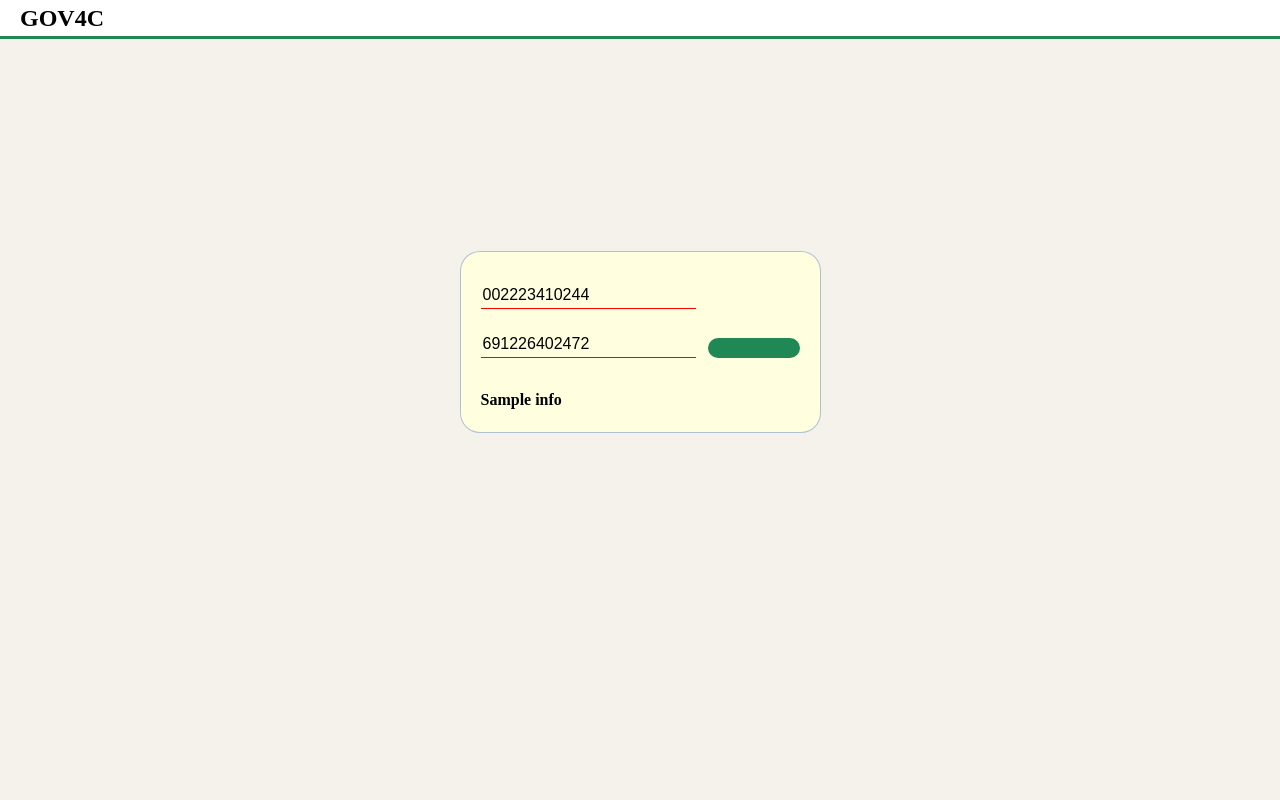
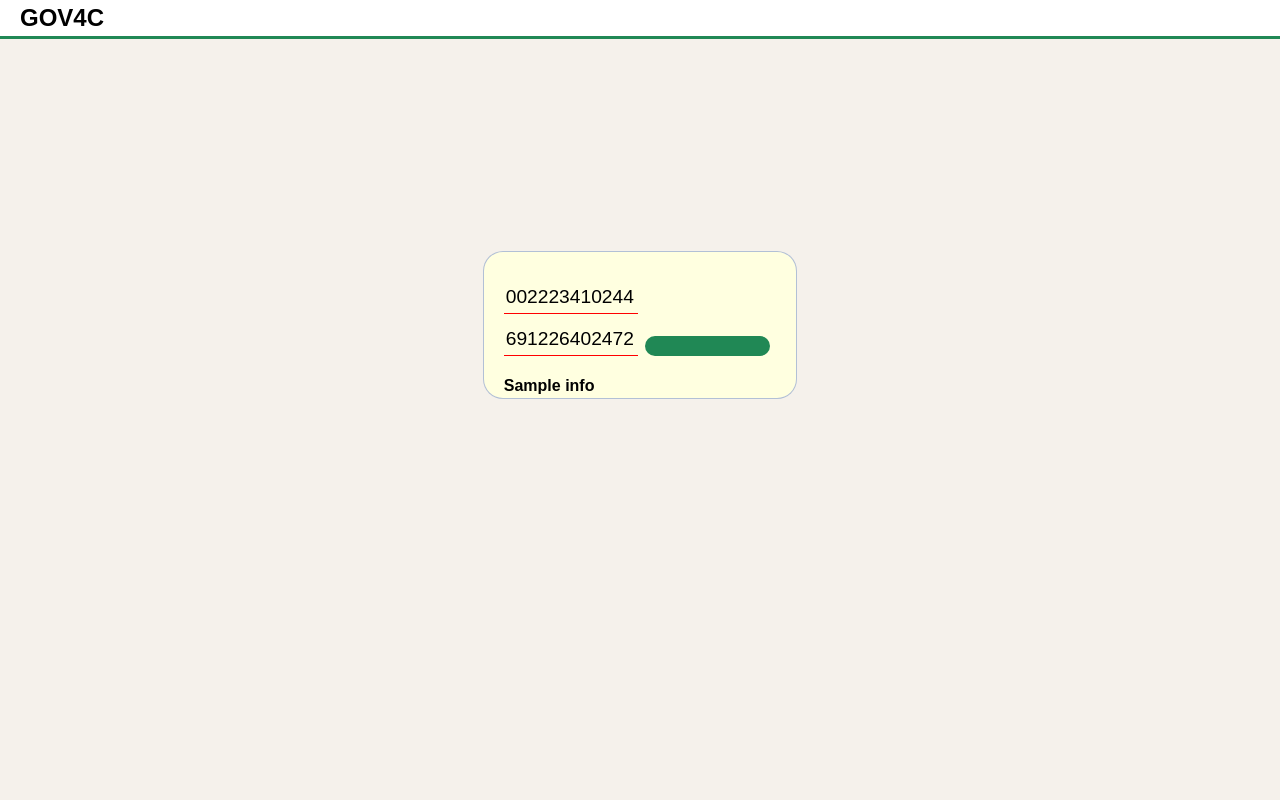
Before and after one commit to Shamil-G/Delivery, a Python web app: template templates/index.html in a window 1280 px wide. Run offline with Jinja, Linux system fonts and the light colour scheme; the template is opened without the code that fills it: most values are stand-ins (such as "Sample title", 1, 10 or a date in 2020).

Commit message:
OPTIMIZED MAIN.CSS. USE GRID vice FLEX. REMOVE function view_new_mykhat

```diff
--- a/app_config.py
+++ b/app_config.py
@@ -30,7 +30,7 @@ debug = True
 trace_malloc = False
 language = 'ru'
 src_lang = 'file'
-myKHAT_host = "http://express.gov4c.kz/mykhat"
+myKHAT_host = "http://express.gov4c.kz"
 YANDEX_host = 'https://express.insol.kz/svcapi/api/IntegrationMvc/CallbackV2'
 
 
--- a/static/styles/main.css
+++ b/static/styles/main.css
@@ -10,7 +10,7 @@ html, body {
     /*color: var(--base-color-text);*/
     text-align: left;
     /*font-family: Calibri, sans-serif;*/
-    /*font-family: 'Raleway', sans-serif;*/
+    font-family: 'Raleway', sans-serif;
     background-repeat: no-repeat;
     position: relative;
     background-color: #F5F1EB;
@@ -32,96 +32,48 @@ header {
 }
 .main-page {
   padding: 15% 0;
-    height: 100%;
+  height: 100%;
   display: flex; /*Для выравнивания заголовка по центру*/
-  /*display: block;*/
-  /*margin: 0;*/
-  /*height: 280px;*/
   justify-content: center;
   align-items: center; /*Для выравнивания заголовка по центру*/
-  /*grid-area: article_login;  !* задаем имя элемента *!*/
-  /*  width: 100%;*/
-  /*  padding-right: 15px;*/
-  /*  padding-left: 15px;*/
-  /*  margin-right: auto;*/
-  /*  margin-left: auto;*/
 }
-
-.container{
-    display: flex;
-    width: 100%;
-    height: 100%;
-    top: 0;
-    left: 0;
-    overflow: auto;
-    padding-right: 15px;
-    padding-left: 15px;
-    margin-right: auto;
-    margin-left: auto;
-    justify-content: center
+.float_left{
+    float: left;
 }
-.row {
-    /*display: flex;*/
-    /*flex-wrap: wrap;*/
-    /*margin: auto;*/
+.float_right{
+    float: right;
 }
-.main-page-text {
-
-}
-.div_comment{
-    /*position: relative;*/
-    width: 40%;
-    padding-right: 15px;
-    padding-left: 15px;
-    margin-left: 10%;
-    color: #208855;
-}
-.div_comment h1{
-    font-size: 24px;
-    text-align: left;
-    /*line-height: 160%;*/
-    margin-bottom: 8px;
-    color: #208855;
-}
-.div_comment p{
-    font-size: 16px;
-    color: #333333;
-    margin: 0;
+.grid_box{
+    display: grid;
+    grid-template-columns: repeat(auto-fill,minmax(130px, 1fr));
+    grid-template-rows: repeat(auto-fill,minmax(32px, 1fr));
 }
 .div_order{
-    /*width: 350px;*/
-    /*height: 80px;*/
-    float: left;
     border: 1px solid rgba(0, 47, 189, 0.3);
     border-radius: 20px;
-    padding: 20px;
+    padding: 20px 20px 0px 20px;
     margin: 20px;
     background-color: lightyellow;
-    /*background-color: #2F5643;*/
-    /*color: gray;*/
     justify-content: center
 }
 
 .form-doc {
-    display: flex;
     align-items: flex-end;
-    position: relative;
-}
-.form-doc-input {
-    display: block;
-    margin-right: 16px;
+    margin-bottom: 15px;
+    /*position: relative;*/
 }
 .button_continue{
     background: #208855;
     color: white;
-    /*float: left;*/
-    border-radius: 33px;
-    font-weight: 600;
-    font-size: 16px;
+    width: 125px;
+    border-radius: 16px;
+    font-size: 1rem;
     border: none;
-    padding: 10px 46px;
+    padding: 10px 40px;
     cursor: pointer;
-    margin-bottom: 12px;
+    margin-top: 15px;
+    margin-left: 5px;
+    margin-right: 5px;
 }
 .button_continue:hover {
     background-color: #1c7b4d;
@@ -131,32 +83,22 @@ header {
     color: black;
     margin-top: 18px;
     font-weight: bold;
-    /*margin-left:15px;*/
-    /*padding-right: 5px;*/
-    /*text-decoration: none;*/
-}
-a[href^='/language'], header a[href^='/log'] {
-    color: white;
-    margin-left:15px;
-    padding-right: 5px;
-    text-decoration: none;
 }
 input:focus, textarea:focus, select:focus{
     outline: none;
 }
 .form-doc input {
     align-items: center;
-    font-size: 1rem;
+    font-size: 1.2rem;
     /*font-weight: 400;*/
     line-height: 1.5;
     /*height: 45px;*/
     border: none;
-    width: 100%;
+    width: 130px;
     /*font-weight: 600;*/
     color: black;
     /*font-size: 28px;*/
     margin-top: 10px;
-    margin-bottom: 12px;
     background-color: transparent;
     border-bottom: 1px solid #ff0000;
 }
--- a/templates/index.html
+++ b/templates/index.html
@@ -17,45 +17,20 @@
         </header>
 
         <section class="main-page">
-            <div class="container">
-                <div class="row">
-
-{#                        <div class="div_comment">#}
-{#                            <h1>Доставка документов#}
-{#                            <br>до двери</h1>#}
-{#                            <p>#}
-{#                                Доставляем документы в городах областного значения (за исключением г.Туркестан) и Нур-Султан, Алматы, Шымкент#}
-{#                        </div>#}
             <div class="div_order">
                 <form method="POST">
-                                <div class="form-doc">
-                                    <div class="form-doc-input">
+                    <div class="form-doc grid_box" >
                         <div>
-    {#                                        <input class="input_order" type="text" name="num_order" placeholder="Номер заказа" value="">#}
-                                            <input class="input_order" type="text" name="num_order" placeholder="Номер заказа" value="002223410244">
-{#                                            <input class="input_order" type="text" name="num_order" placeholder="Номер заказа" value="002209191024">#}
-                                        </div>
-                                        <div>
-                                            <input class="input_order" type="text"  name="iin" placeholder="ИИН" value="691226402472">
-{#                                            <input class="input_order" type="text"  name="iin" placeholder="ИИН" value="0008035001066">#}
-                                        </div>
-                                        <div>
-{#                                            <button class="button_continue" type="submit">{{ res_value('CONT_MYKHAT»')  }}</button>#}
-{#                                            <button class="button_continue" type="submit">{{ res_value('CONT_YANDEX')  }}</button>#}
-{#                                            <a class="button_continue" type="/status_1">{{ res_value('CONT_MYKHAT»')  }}</a>#}
-{#                                            <a class="button_continue" href="/status_yandex">{{ res_value('CONT_YANDEX')  }}</a>#}
-                                        </div>
+                                <input class="input_order" type="text" name="num_order" width="12" maxlength="12" placeholder="Номер заказа" value="002223410244">
+                                <input class="input_order" type="text"  name="iin" width="12" maxlength="12" placeholder="ИИН" value="691226402472">
                         </div>
                         <button class="button_continue" type="submit">{{ res_value('CONTINUE')  }}</button>
                     </div>
                 </form>
             <div class="info">{{ info }}</div>
             </div>
-                </div>
-            </div>
         </section>
 
     </div>
 </body>
-
 </html>
--- a/templates/select_delivery.html
+++ b/templates/select_delivery.html
@@ -24,7 +24,8 @@
                 </div>
                 <div class="container div_flex">
 {#                    <div class="div_top">#}
-                        <a class="button_delivery" href="/status_mykhat">myKHAT</a>
+{#                        <a class="button_delivery" href="/status_mykhat">myKHAT</a>#}
+                        <a class="button_delivery" href="{{ url_my_khat }}">myKHAT</a>
 {#                    </div>#}
 {#                    <div class="div_float">#}
                         <a class="button_delivery" href="/status_yandex">Yandex</a>
```
Also changed, not shown: templates/new_mykhat.html (deleted, +0 -86 lines), view/routes.py (+9 -26 lines). Lines whose indentation alone changed are shown as unchanged.
